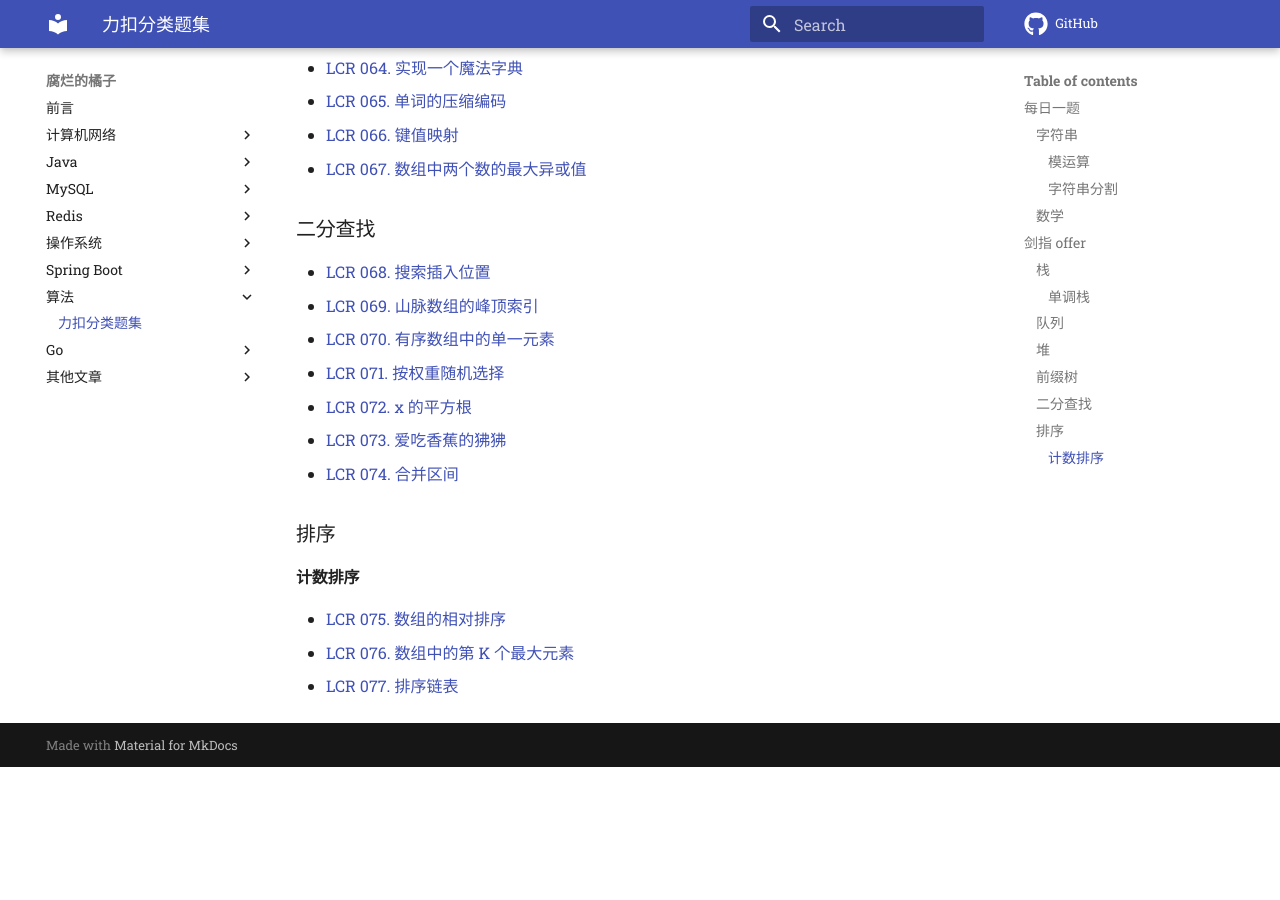
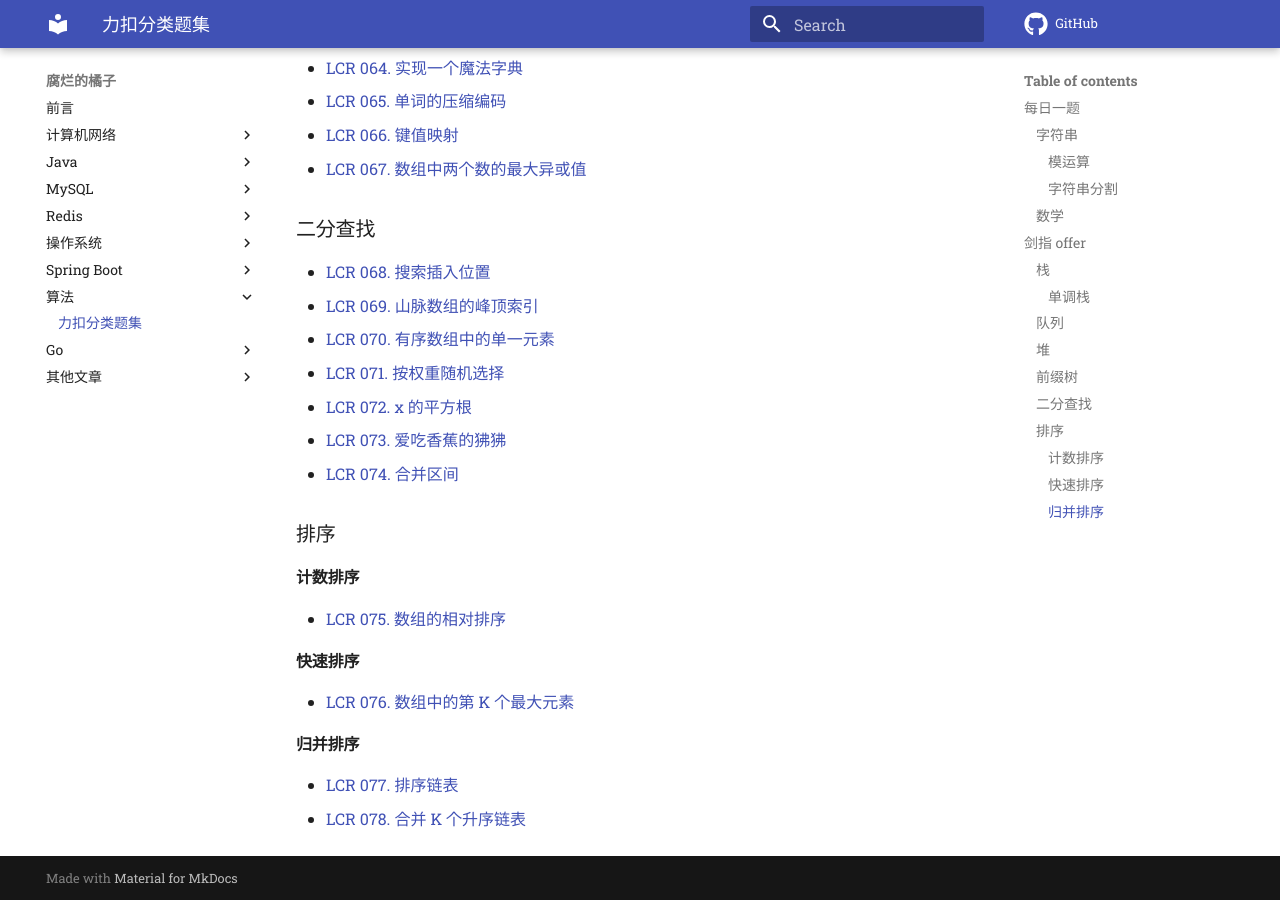
Before and after one commit to z1ming/cs-Hydra, an MkDocs documentation site: the page built from docs/文章/LeetCode.md, in a window 1280 px wide and 900 px high, scrolled down 1301 px. Built offline with MkDocs 1.6.1 and Material for MkDocs 9.7.7, drawn with Linux system fonts in a browser that asks for light colours; comment, search, counter and statistics services are not loaded; before the commit the page ends 2068 px from its top, so only the background shows below that.

Commit message:
Update LeetCode.md
Signed-off-by: Ziming Meng <zimingm94@gmail.com>

```diff
--- a/docs/文章/LeetCode.md
+++ b/docs/文章/LeetCode.md
@@ -64,5 +64,12 @@
 #### 计数排序
 
 - [LCR 075. 数组的相对排序](https://leetcode.cn/problems/0H97ZC/description/)
+
+#### 快速排序
+
 - [LCR 076. 数组中的第 K 个最大元素](https://leetcode.cn/problems/xx4gT2/description/)
+
+#### 归并排序
+
 - [LCR 077. 排序链表](https://leetcode.cn/problems/7WHec2/description/)
+- [LCR 078. 合并 K 个升序链表](https://leetcode.cn/problems/vvXgSW/description/)
```
